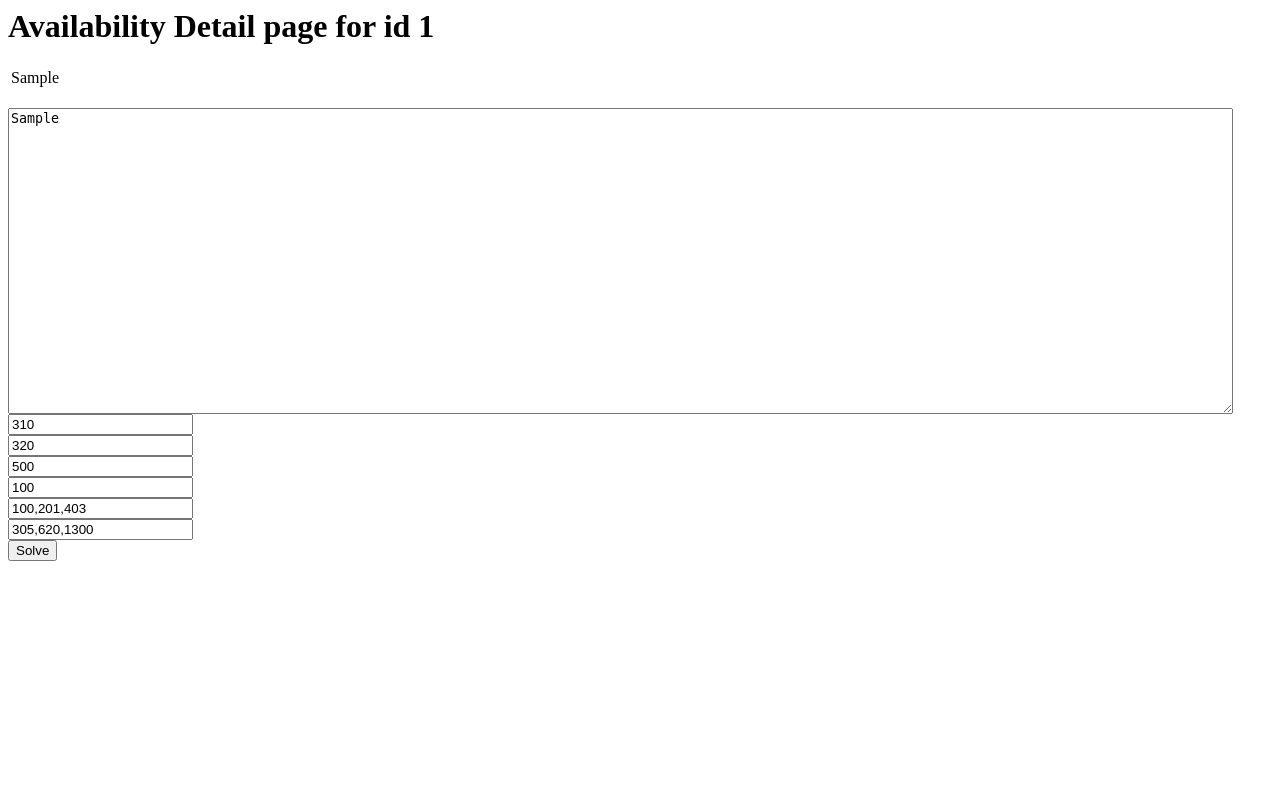
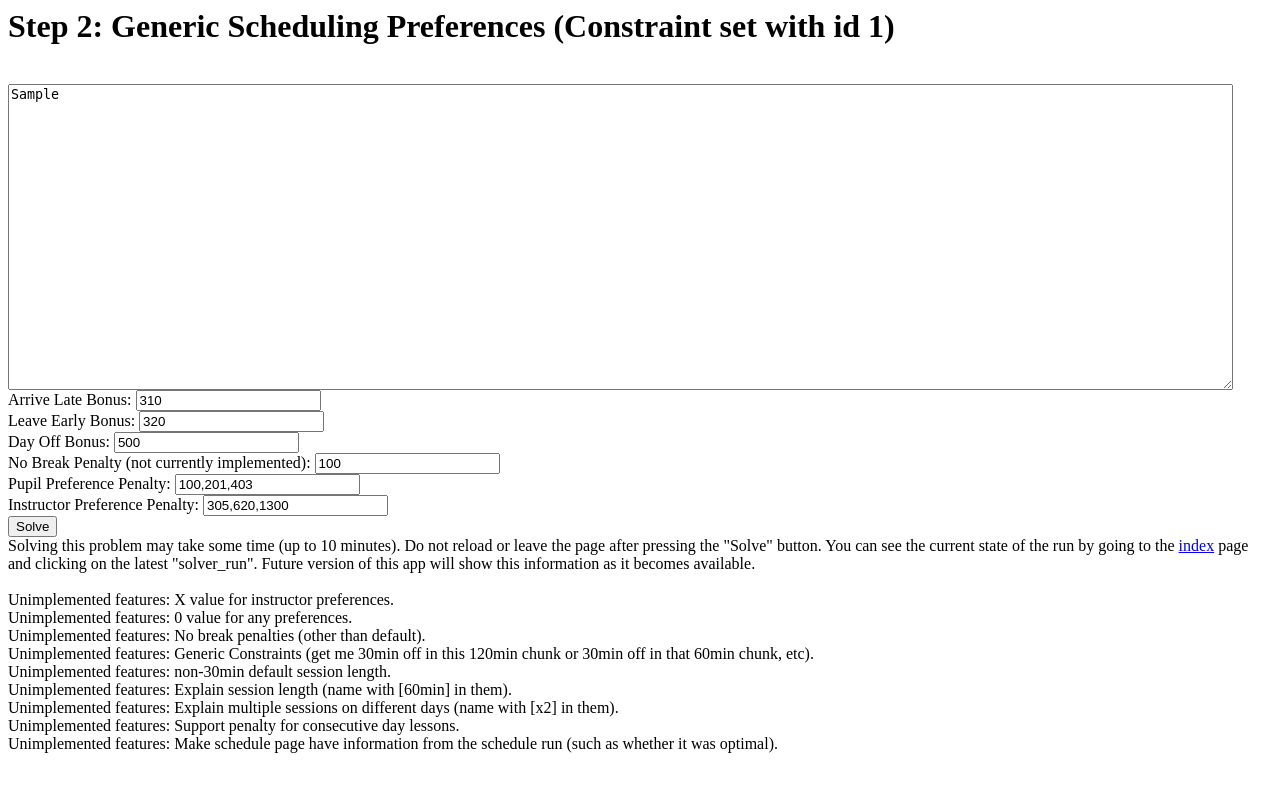
Before and after one commit to mgeorg/scheduler, a Django app: template solver/templates/solver/availability_detail.html in a window 1280 px wide. Run offline with Django 3.2, Linux system fonts and the light colour scheme; tables that the repository leaves empty hold one stand-in row (values such as "Sample post"); the template is opened without the code that fills it: values that come from a table or form of the project are taken from there, most other values are stand-ins (such as "Sample title", 1, 10 or a date in 2020); parts of the project's set-up code (start-up, migrations or seed data) failed here and were passed over.

Commit message:
Reworded template pages.

```diff
--- a/solver/templates/solver/availability_detail.html
+++ b/solver/templates/solver/availability_detail.html
@@ -1,8 +1,8 @@
-<h1>Availability Detail page for id {{ availability.id }}</h1>
+<h1>Step 2: Generic Scheduling Preferences (Constraint set with id {{ availability.id }})</h1>
 {% if availability.deleted %}
 You do not have permission to view this page.
 {% else %}
-<table>
+<table hidden>
 {% for table_row in table_data %}
   <tr>
   {% for table_cell in table_row %}
@@ -17,12 +17,23 @@ You do not have permission to view this page.
 {% for table_row in table_data %}{{ table_row | join:"," }}
 {% endfor %}
 </textarea><br>
-<input type="text" name="arrive_late_bonus" value="310" /><br>
-<input type="text" name="leave_early_bonus" value="320" /><br>
-<input type="text" name="day_off_bonus" value="500" /><br>
-<input type="text" name="no_break_penalty" value="100" /><br>
-<input type="text" name="pupil_preference_penalty" value="100,201,403" /><br>
-<input type="text" name="instructor_preference_penalty" value="305,620,1300" /><br>
+Arrive Late Bonus: <input type="text" name="arrive_late_bonus" value="310" /><br>
+Leave Early Bonus: <input type="text" name="leave_early_bonus" value="320" /><br>
+Day Off Bonus: <input type="text" name="day_off_bonus" value="500" /><br>
+No Break Penalty (not currently implemented): <input type="text" name="no_break_penalty" value="100" /><br>
+Pupil Preference Penalty: <input type="text" name="pupil_preference_penalty" value="100,201,403" /><br>
+Instructor Preference Penalty: <input type="text" name="instructor_preference_penalty" value="305,620,1300" /><br>
 <input type="submit" value="Solve" /><br>
+Solving this problem may take some time (up to 10 minutes).  Do not reload or leave the page after pressing the "Solve" button.  You can see the current state of the run by going to the <a href="{% url 'solver:index' %}">index</a> page and clicking on the latest "solver_run".   Future version of this app will show this information as it becomes available.<br>
+<br>
+Unimplemented features: X value for instructor preferences.<br>
+Unimplemented features: 0 value for any preferences.<br>
+Unimplemented features: No break penalties (other than default).<br>
+Unimplemented features: Generic Constraints (get me 30min off in this 120min chunk or 30min off in that 60min chunk, etc).<br>
+Unimplemented features: non-30min default session length.<br>
+Unimplemented features: Explain session length (name with [60min] in them).<br>
+Unimplemented features: Explain multiple sessions on different days (name with [x2] in them).<br>
+Unimplemented features: Support penalty for consecutive day lessons.<br>
+Unimplemented features: Make schedule page have information from the schedule run (such as whether it was optimal).<br>
 </form>
 {% endif %}
--- a/solver/templates/solver/availability_initial.html
+++ b/solver/templates/solver/availability_initial.html
@@ -313,7 +313,7 @@ function nextStep() {
 </head>
 <body>
 <h1>Step 1: Create the Scheduling Constraints and Preferences.</h1>
-<p><a href="index/">Index of all database objects.</a></p>
+<p><a href="{% url 'solver:index' %}">index of all database objects.</a></p>
 <p>You need to create some times.  Either fill out the following fields and press the button, or enter in every start time manually.</p>
 <input type="checkbox" id="day_m" checked /> Monday
 <input type="checkbox" id="day_t" checked /> Tuesday
@@ -345,8 +345,6 @@ Default pupil value: <input type="text" id="default_pupil_value" value="1" size=
 </tbody>
 </table><br>
 
-</div>
-
 <p>The following text area can be used to save your data or slightly tweak it.
 If you download the CSV data, you can open it with a spreadsheet program (such as <a href="http://docs.google.com/">google docs</a>).  After editing the data, you can save it again in CSV format and then enter it in this text box again (ignoring all the earlier steps on this page).  When you are ready to move on to the next stage of creating your schedule, press the button "Go to Next Step".  When you do this, the data you have in the CSV data field will be saved permanently, and publicly accessible on the server.  Please make sure you are not submitting any confidential data (also, please note, that if I wasn't nice, everything you typed on this page would already be saved).</p>
 <button onclick="saveTable();">Make CSV data</button>
@@ -357,5 +355,7 @@ If you download the CSV data, you can open it with a spreadsheet program (such a
 <textarea rows=30 cols=150 name="csv_data" id="csv_data" /></textarea><br>
 </form>
 
+</div>
+
 </body>
 </html>
--- a/v1/sched.html
+++ b/v1/sched.html
@@ -1,10 +1,10 @@
 <html>
 <body>
-<h1>Free Online Session Scheduler (v0.1)</h1>
+<h1>Free Online Session Scheduler (v0.2)</h1>
 <p>Everything you enter on this site becomes publicly accessible.  I reserve the right to keep your data for as long or as short as I feel like it.  If you have confidential information (possibly your pupil's names, if they are unique) please don't upload them here (I don't want to be responsible for someone knowing who will be where at what time).  Please be aware that routine web logging captures your IP address which gives a general geographical indication of where you are accessing this site from.  Don't upload anything that when coupled with this information would compromise someone's safety.  If you are worried, please rename your pupils A, B, C, etc.</p>
 <p>This web application solves what is known as the timetabling problem.  In its simplest form, this application will determine the best times to schedule all of your pupils given their preferences and constraints and your preferences and constraints.</p>
-<p>Follow <a href="solver/">this</a> link to go to the application.  Unfortunately, the following documentation and this website don't match up perfectly.  I'm in the process of rewriting this program so that it's easier to use.  I acknowledge that it's quite complicated right now.  This documentation is for the command line version of this application.  The file it is refering to is a csv file of a table that you need to enter in on the websites.  See one of the availability examples for an example.</p>
-<p>This project is distributed under the <a href="http://www.gnu.org/licenses/gpl.html">GPL3</a>: <a href="https://github.com/mgeorg/scheduler">source code</a> is available for free on <a href="http://github.com/">github</a>.  Meaning, you can create a copy of this website if you feel like it.</p>
+<p>Follow <a href="solver/">this</a> link to go to the application.  Unfortunately, the following documentation and this website don't match up perfectly.  I'm in the process of rewriting this program so that it's easier to use.  I acknowledge that it's quite complicated right now.  This documentation is for the command line version of this application.  The file it is refering to is a csv file of a table that you need to enter in on the websites.  <a href="solver/">Step 1</a> will help you make this csv file.</p>
+<p>This project is distributed under the <a href="http://www.gnu.org/licenses/gpl.html">GPL3</a>: <a href="https://github.com/mgeorg/scheduler">source code</a> is available for free on <a href="http://github.com/">github</a>.  Meaning, you can create a copy of this website if you feel like it (and you can be reasonably sure I won't start charging money or that this application will suddenly go away).</p>
 <h2>General Instructions</h2>
 <ol>
 <li>This program is very unforgiving about formatting.  If the instructions say that the first cell of some row needs a specific value in it, use exactly that value (excluding the quotes).  Do not add spaces, don't use a different case, don't change it in the slightest.  It won't work.</li>
```
